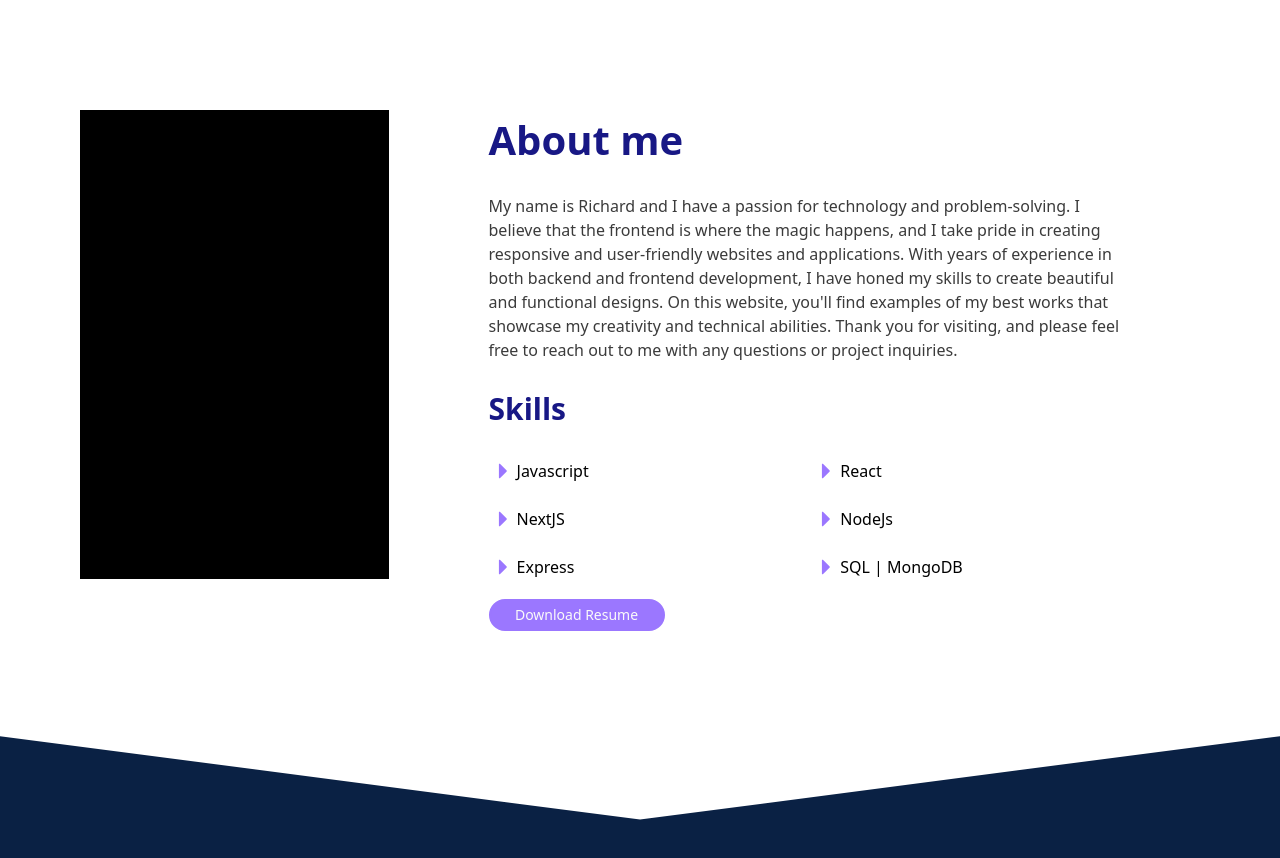
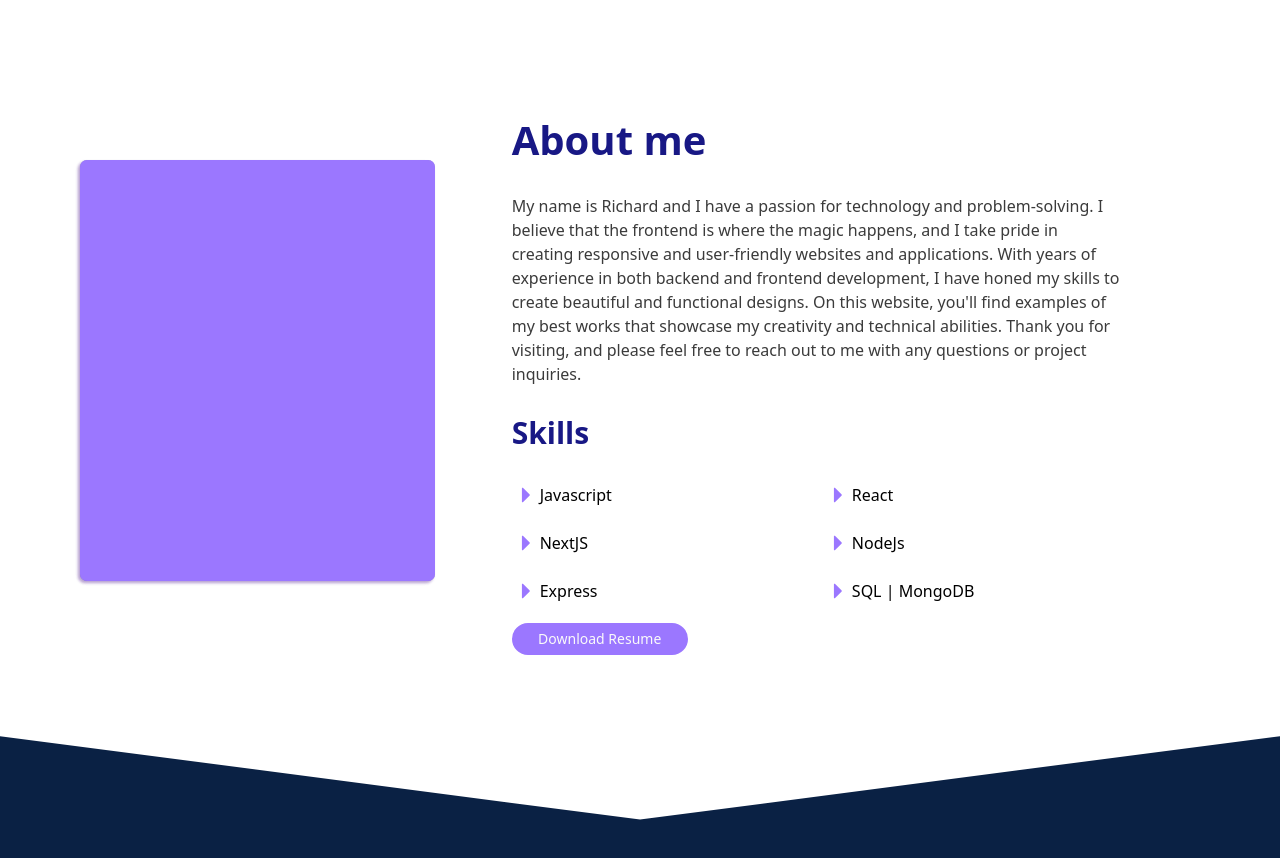
Before and after one commit to souzatotolo/portfolio-frontend, a Next.js app: page / in a window 1280 px wide. Shown: the part 894-1752 px from the top of the page. Built offline with nearby package versions, Linux system fonts and the light colour scheme.

Commit message:
added cards animation

```diff
--- a/src/app/globals.css
+++ b/src/app/globals.css
@@ -1,6 +1,73 @@
 @tailwind base;
 @tailwind components;
 @tailwind utilities;
+
+.cards {
+  position: relative;
+  margin: 50px auto;
+  height: 75px;
+  width: 50px;
+  font-size: 30px;
+  line-height: 38px;
+  font-weight: bold;
+}
+  .card {
+    position: absolute;
+    width: 355px;
+    height: 421px;
+    border-radius: 7px;
+    padding-left: 5px;
+    box-shadow: -2px 2px 3px rgba(78, 27, 141, 0.3);
+    animation-duration: 2s;
+  }
+  @keyframes anim-one {
+
+    from { transform: translate(0) rotate(0deg);}
+    50% {transform: translate(-30px, 5px) rotate(-45deg);}
+    to { transform: translate(0) rotate(0deg);}}
+
+   @keyframes anim-two {
+    from { transform: translate(0) rotate(0deg);}
+    50% {transform: translate(-15px) rotate(-25deg);}
+    to { transform: translate(0) rotate(0deg);}}
+
+
+  @keyframes anim-three {
+    from { transform: translate(0) rotate(0deg);}
+    50% {transform: rotate(-5deg);}
+    to { transform: translate(0) rotate(0deg);}
+    }
+.one{
+  background-color: #9B77FF;
+  opacity: 20%;
+}
+.two{
+  background-color: #181885;
+  opacity: 34%;
+}
+.three{
+  background-color: #9B77FF;
+  opacity:1
+
+}
+
+    .cards:hover .one,
+.cards:focus-within .one {
+  animation: anim-one 2s  ;
+}
+
+.cards:hover .two,
+.cards:focus-within .two {
+  animation: anim-two 2s ;
+}
+
+.cards:hover .three,
+.cards:focus-within .three {
+  animation: anim-three 2s ;
+
+
+}
+
 .blob {
   z-index: -1;
   border-radius: 28% 72% 22% 78% / 39% 23% 77% 61%;
--- a/src/app/pages/About.js
+++ b/src/app/pages/About.js
@@ -6,8 +6,13 @@ export const About = () => {
     <div className="bg-white">
       <div className="shapedividers_com-7495 h-48 mt-20" />
       <div className="h-[70vh] bg-white flex items-center  mt-10 justify-center">
-        <div className="h-[517px] max-w-[1400px] px-20 flex flex-row gap-5 items-start justify-center">
-          <div className="bg-black w-[469px] h-[469px]"></div>
+        <div className="h-[517px] max-w-[1400px] px-20 flex flex-row gap-80 items-start justify-center">
+          <div className="cards">
+            <div className="one card "></div>
+            <div className="two card  "></div>
+            <div className="three card "></div>
+          </div>
+
           <div className="h-full w-full px-20 display gap-6 flex flex-col text-black">
             <h1 className="font-bold text-[40px] text-[#181885]">About me</h1>
             <p className="text-[#3B3B3B]">
```
